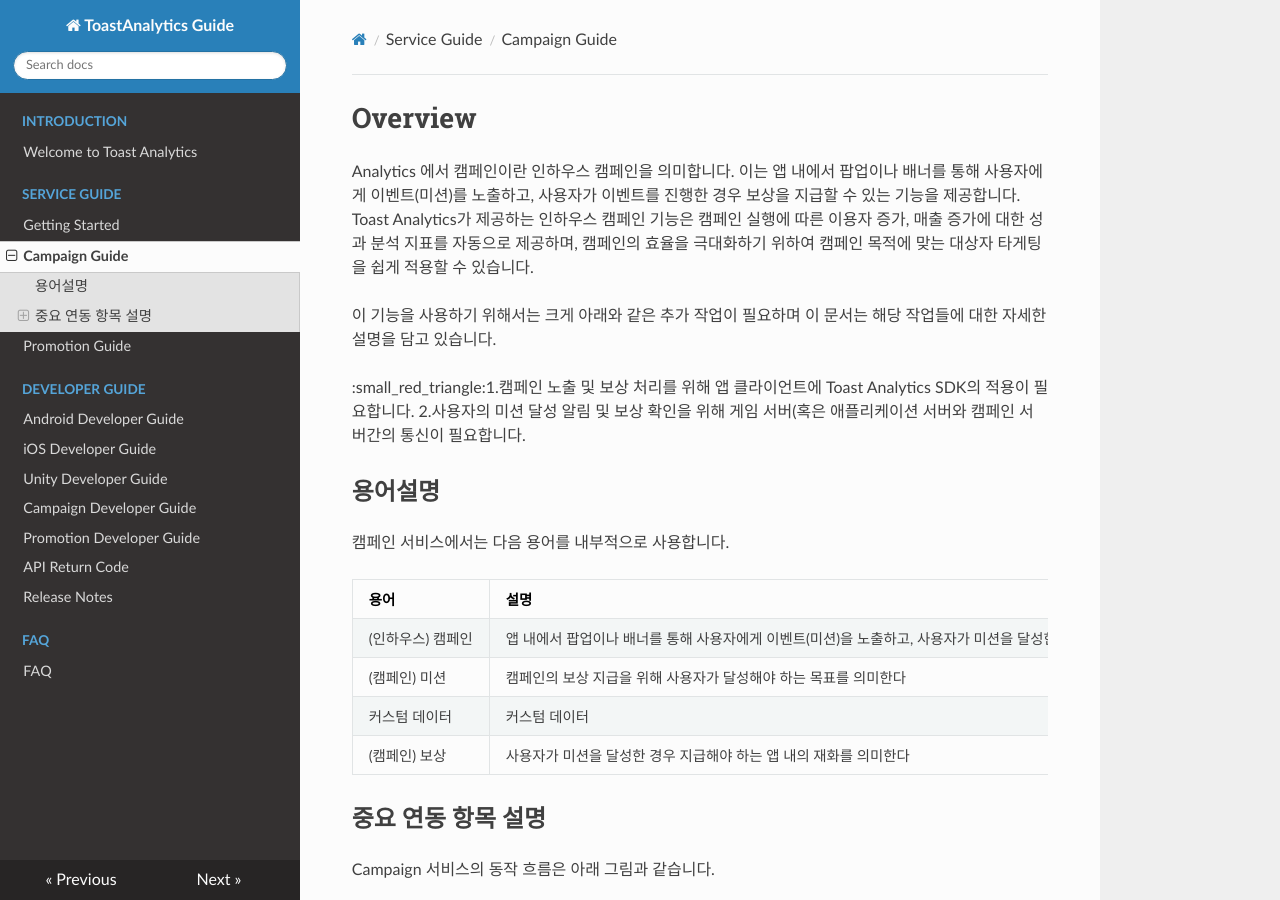
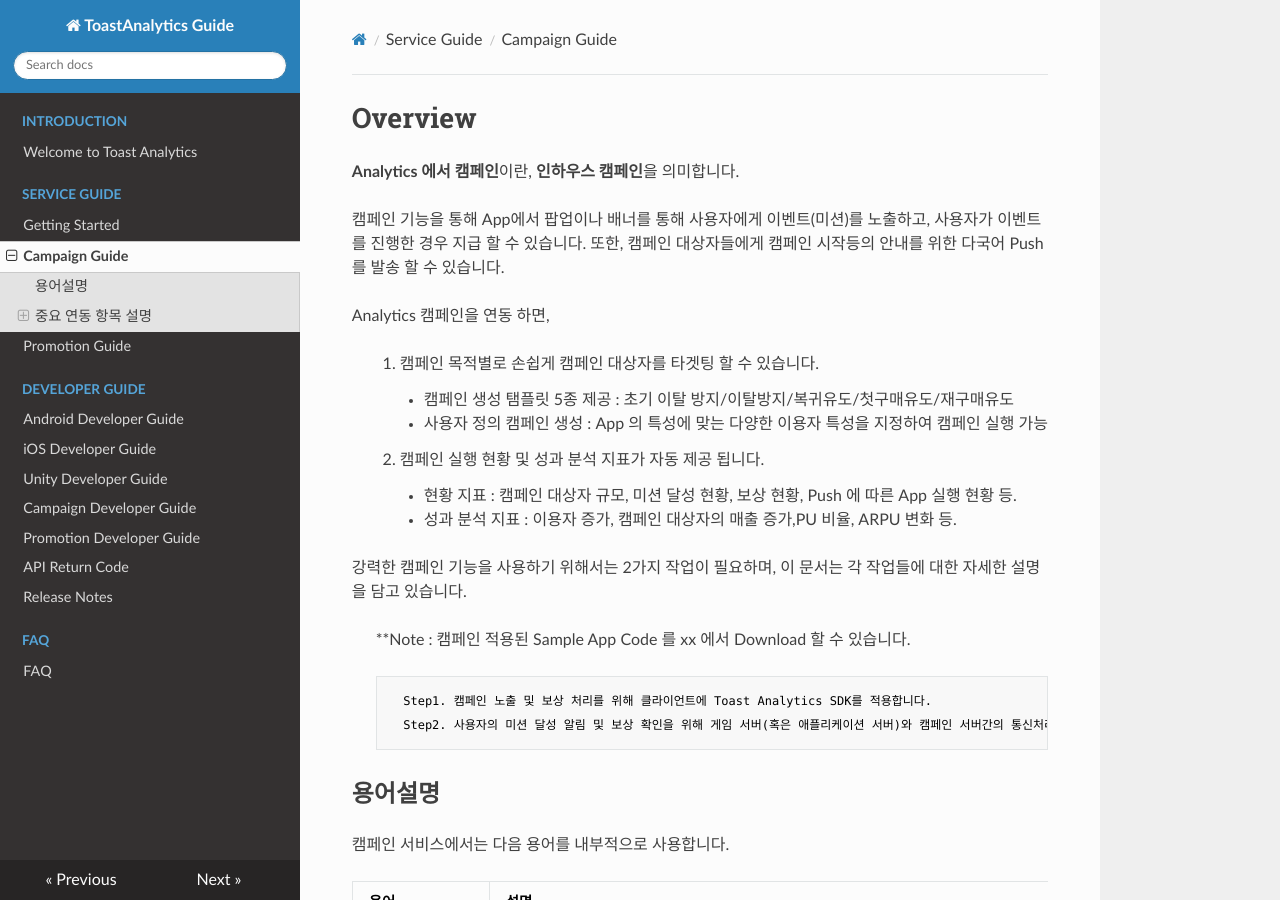
Before and after one commit to ToastAnalytics/ToastAnalytics, an MkDocs documentation site: the page built from docs/Developer/2. Campaign Guide.md, in a window 1280 px wide and 900 px high. Built offline with MkDocs 1.6.1, drawn with Linux system fonts in a browser that asks for light colours; nearby versions of some CDN libraries; old or Windows-style settings are respelled for this version of MkDocs.

Commit message:
Update 2. Campaign Guide.md

```diff
--- a/docs/Developer/2. Campaign Guide.md
+++ b/docs/Developer/2. Campaign Guide.md
@@ -1,13 +1,27 @@
 #Overview
 
-Analytics 에서 캠페인이란 인하우스 캠페인을 의미합니다. 이는 앱 내에서 팝업이나 배너를 통해 사용자에게 이벤트(미션)를 노출하고, 사용자가 이벤트를 진행한 경우 보상을 지급할 수 있는 기능을 제공합니다.
-Toast Analytics가 제공하는 인하우스 캠페인 기능은 캠페인 실행에 따른 이용자 증가, 매출 증가에 대한 성과 분석 지표를 자동으로 제공하며, 캠페인의 효율을 극대화하기 위하여 캠페인 목적에 맞는 대상자 타게팅을 쉽게 적용할 수 있습니다.
-
-이 기능을 사용하기 위해서는 크게 아래와 같은 추가 작업이 필요하며 이 문서는 해당 작업들에 대한 자세한 설명을 담고 있습니다.
+**Analytics 에서 캠페인**이란, **인하우스 캠페인**을 의미합니다.
 
 
-:small_red_triangle:1.캠페인 노출 및 보상 처리를 위해 앱 클라이언트에 Toast Analytics SDK의 적용이 필요합니다.
-2.사용자의 미션 달성 알림 및 보상 확인을 위해 게임 서버(혹은 애플리케이션 서버와 캠페인 서버간의 통신이 필요합니다.
+캠페인 기능을 통해  App에서 팝업이나 배너를 통해 사용자에게 이벤트(미션)를 노출하고, 사용자가 이벤트를 진행한 경우 지급 할 수 있습니다. 또한, 캠페인 대상자들에게 캠페인 시작등의 안내를 위한 다국어 Push 를 발송 할 수 있습니다.
+
+Analytics 캠페인을 연동 하면,
+>  1.  캠페인 목적별로 손쉽게 캠페인 대상자를 타겟팅 할 수 있습니다.
+       - 캠페인 생성 탬플릿 5종 제공 : 초기 이탈 방지/이탈방지/복귀유도/첫구매유도/재구매유도
+       - 사용자 정의 캠페인 생성 : App 의 특성에 맞는 다양한 이용자 특성을 지정하여 캠페인 실행 가능
+
+>  2. 캠페인 실행 현황 및 성과 분석 지표가 자동 제공 됩니다.
+       - 현황 지표 : 캠페인 대상자 규모, 미션 달성 현황, 보상 현황, Push 에 따른 App 실행 현황 등.
+       - 성과 분석 지표 : 이용자 증가, 캠페인 대상자의 매출 증가,PU 비율, ARPU 변화 등.
+
+
+
+강력한 캠페인 기능을 사용하기 위해서는 2가지 작업이 필요하며, 이 문서는 각 작업들에 대한 자세한 설명을 담고 있습니다.
+
+> **Note : 캠페인 적용된 Sample App Code 를 xx 에서 Download 할 수 있습니다.
+>
+      Step1. 캠페인 노출 및 보상 처리를 위해 클라이언트에 Toast Analytics SDK를 적용합니다.
+      Step2. 사용자의 미션 달성 알림 및 보상 확인을 위해 게임 서버(혹은 애플리케이션 서버)와 캠페인 서버간의 통신처리를 합니다.
 
 ##용어설명
 캠페인 서비스에서는 다음 용어를 내부적으로 사용합니다.
```
